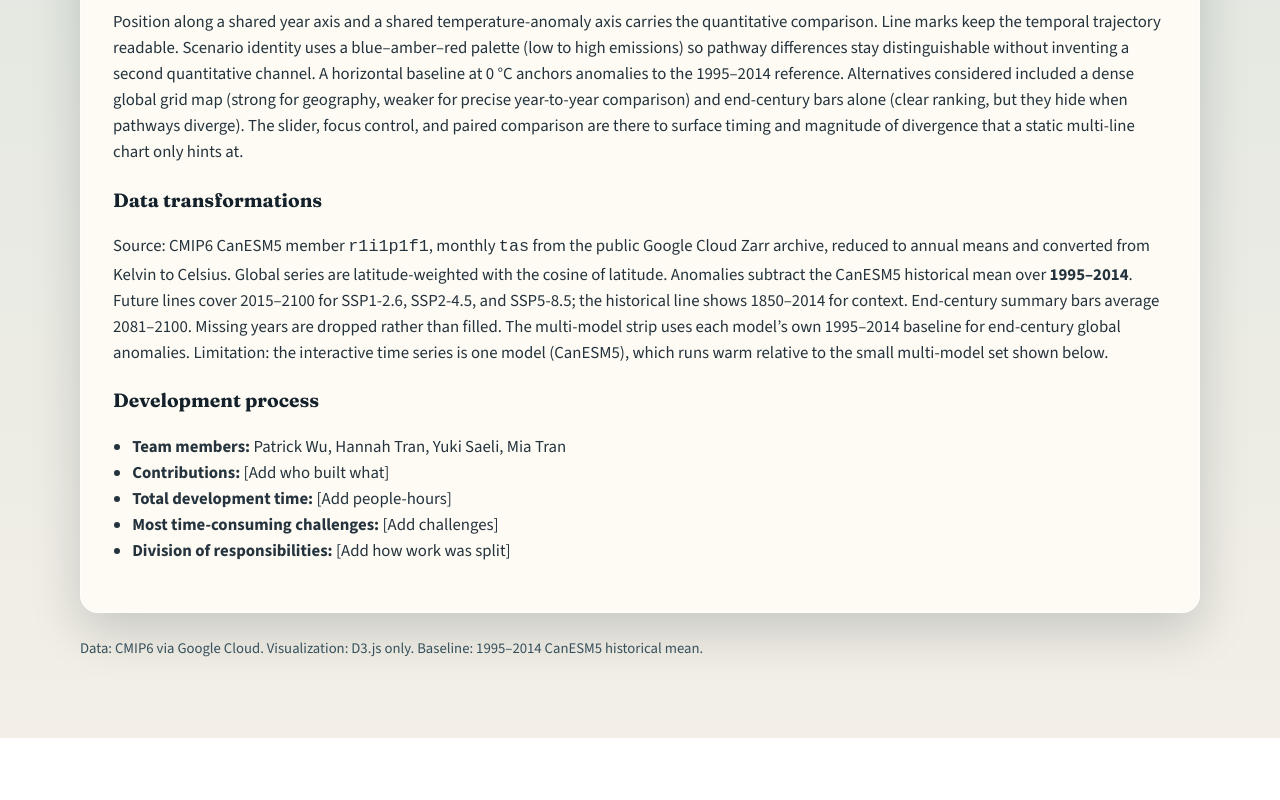
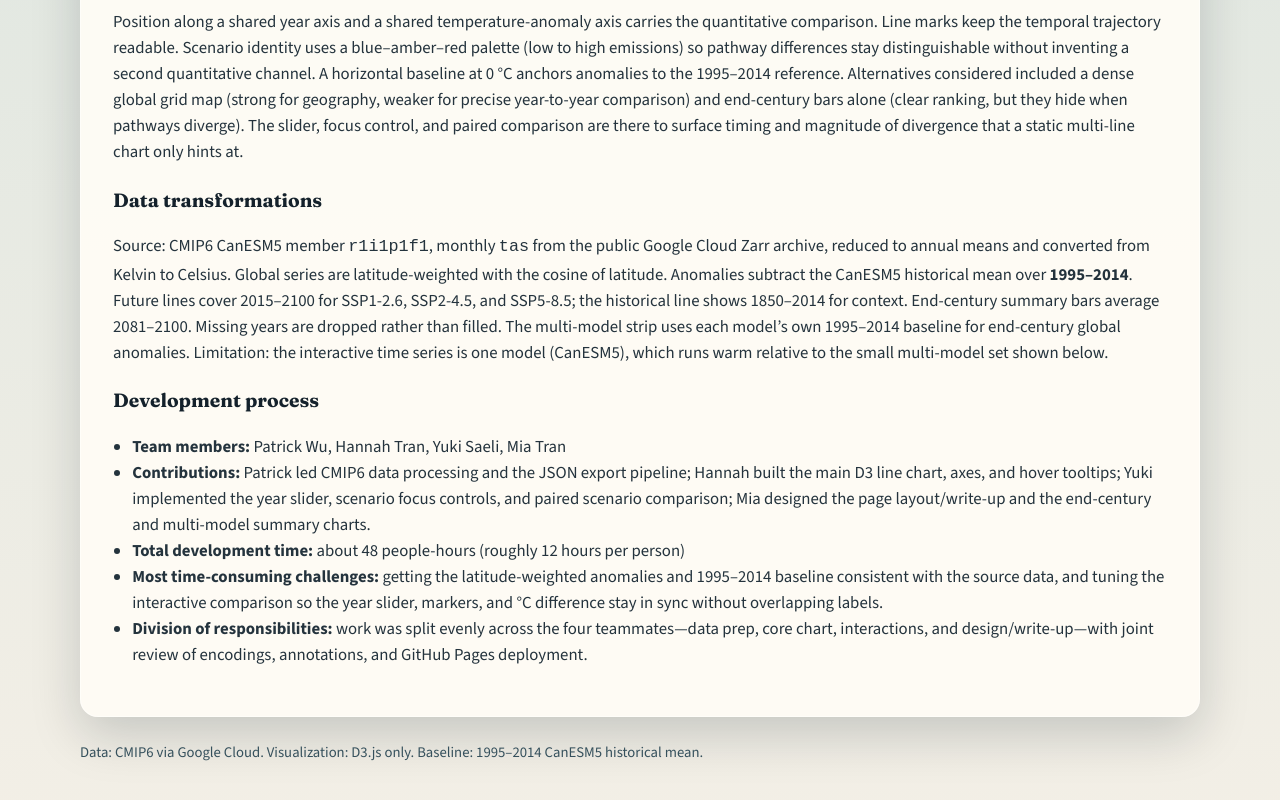
Before and after one commit to exitcy/DSC106-Project-3, a plain HTML site: page index.html in a window 1280 px wide. Shown: the part 2051-2851 px from the top of the page. Before the commit the page ends 2789 px from the top, so only its background shows below. Drawn offline with nearby package versions, Linux system fonts and the light colour scheme.

Commit message:
Fill in team development process details for the write-up.

```diff
--- a/index.html
+++ b/index.html
@@ -153,10 +153,25 @@
       <h3>Development process</h3>
       <ul>
         <li><strong>Team members:</strong> Patrick Wu, Hannah Tran, Yuki Saeli, Mia Tran</li>
-        <li><strong>Contributions:</strong> [Add who built what]</li>
-        <li><strong>Total development time:</strong> [Add people-hours]</li>
-        <li><strong>Most time-consuming challenges:</strong> [Add challenges]</li>
-        <li><strong>Division of responsibilities:</strong> [Add how work was split]</li>
+        <li>
+          <strong>Contributions:</strong>
+          Patrick led CMIP6 data processing and the JSON export pipeline;
+          Hannah built the main D3 line chart, axes, and hover tooltips;
+          Yuki implemented the year slider, scenario focus controls, and paired scenario comparison;
+          Mia designed the page layout/write-up and the end-century and multi-model summary charts.
+        </li>
+        <li><strong>Total development time:</strong> about 48 people-hours (roughly 12 hours per person)</li>
+        <li>
+          <strong>Most time-consuming challenges:</strong>
+          getting the latitude-weighted anomalies and 1995–2014 baseline consistent with the source data,
+          and tuning the interactive comparison so the year slider, markers, and °C difference stay in sync
+          without overlapping labels.
+        </li>
+        <li>
+          <strong>Division of responsibilities:</strong>
+          work was split evenly across the four teammates—data prep, core chart, interactions, and
+          design/write-up—with joint review of encodings, annotations, and GitHub Pages deployment.
+        </li>
       </ul>
     </section>
 
```
